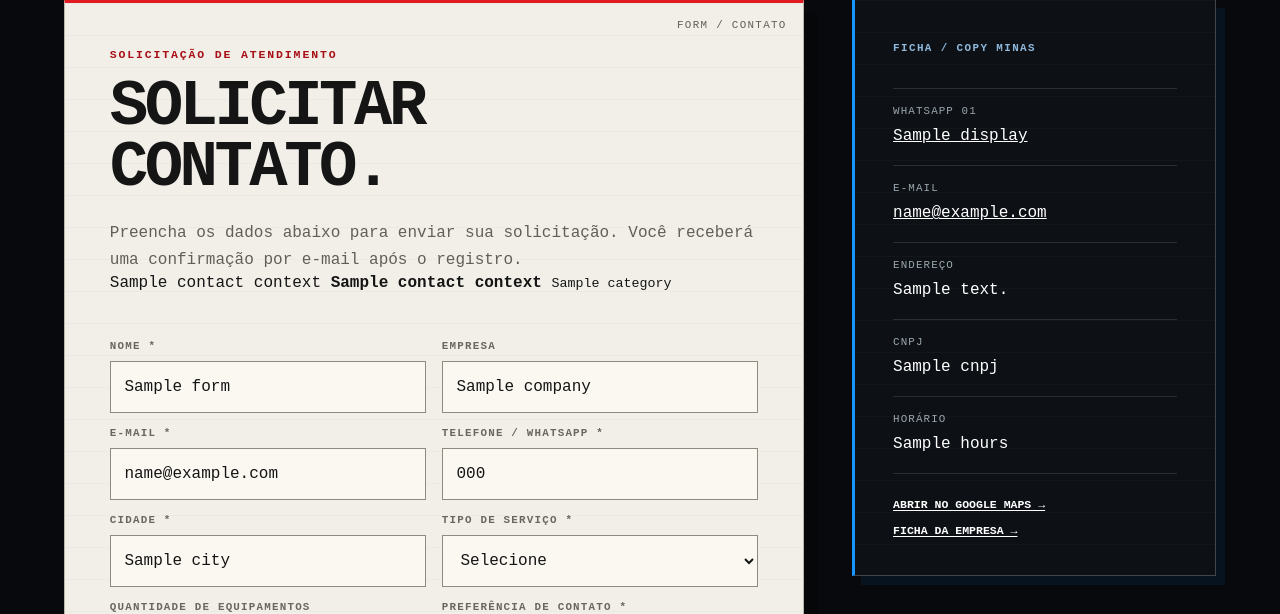
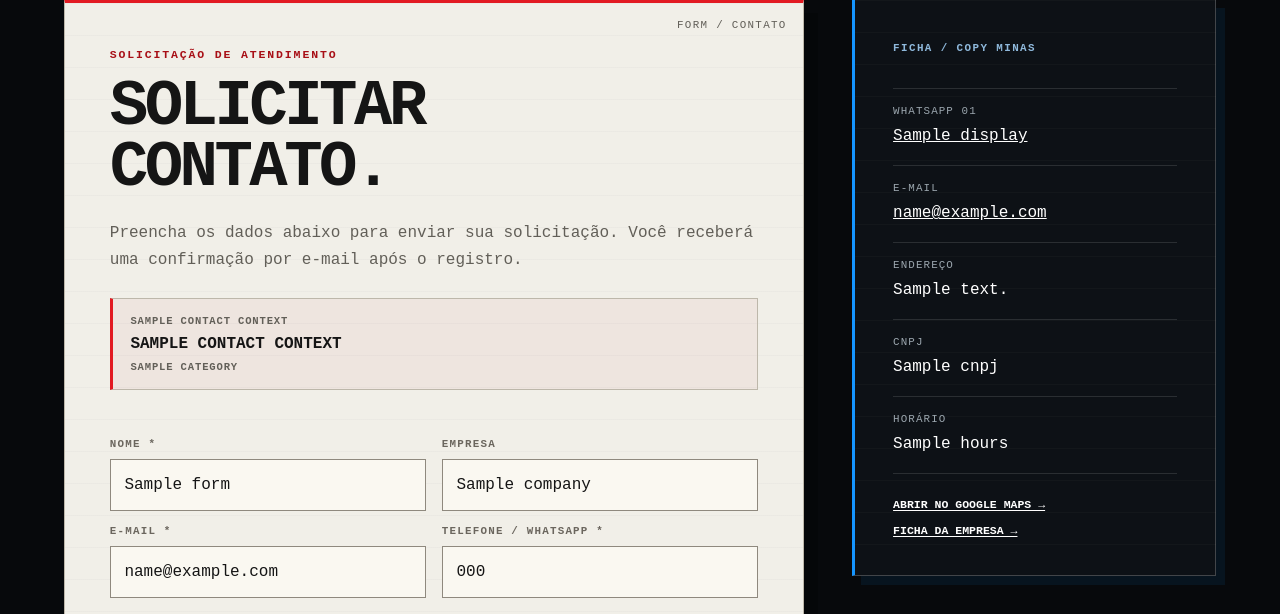
Before and after one commit to BrunoWerninghaus/site_copyminas, a Flask app: template src/copyminas/templates/public/contact.html in a window 1280 px wide. Shown: the part 884-1498 px from the top of the page. Run offline with Flask 3, Linux system fonts and the light colour scheme; the template is opened without the code that fills it: most values are stand-ins (such as "Sample title", 1, 10 or a date in 2020).

Commit message:
Style product context in Contact

```diff
--- a/src/copyminas/static/css/pages/contact.css
+++ b/src/copyminas/static/css/pages/contact.css
@@ -390,3 +390,28 @@
         position: static;
     }
 }
+
+
+.contact-product-context {
+    display: grid;
+    gap: .35rem;
+    margin-top: 1.5rem;
+    padding: 1rem 1.1rem;
+    border: 1px solid var(--paper-line);
+    border-left: 3px solid var(--red);
+    background: rgba(168,15,22,.045);
+}
+
+.contact-product-context span,
+.contact-product-context small {
+    color: var(--paper-muted);
+    font-size: .66rem;
+    font-weight: 800;
+    letter-spacing: .08em;
+    text-transform: uppercase;
+}
+
+.contact-product-context strong {
+    line-height: 1.45;
+    text-transform: uppercase;
+}
```
